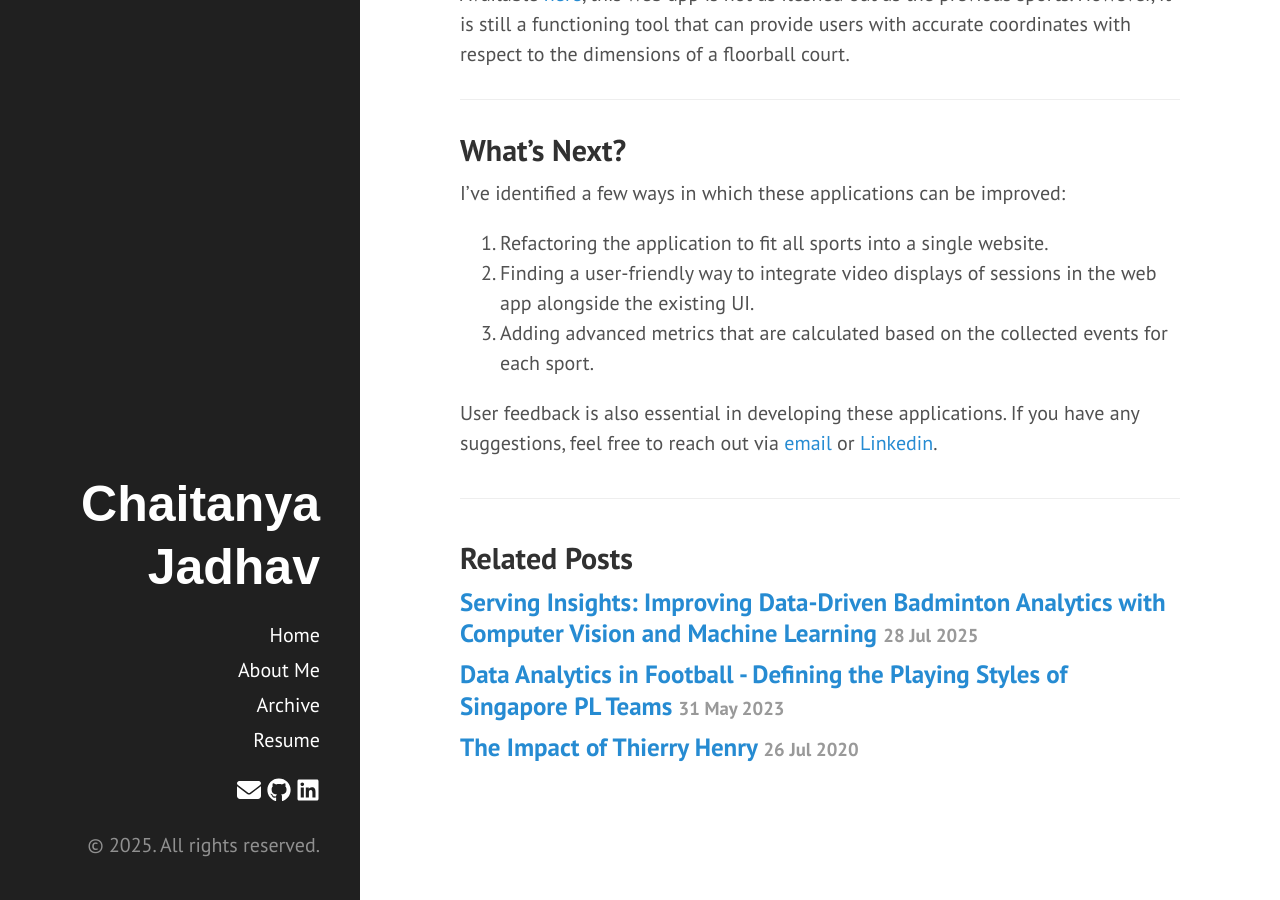
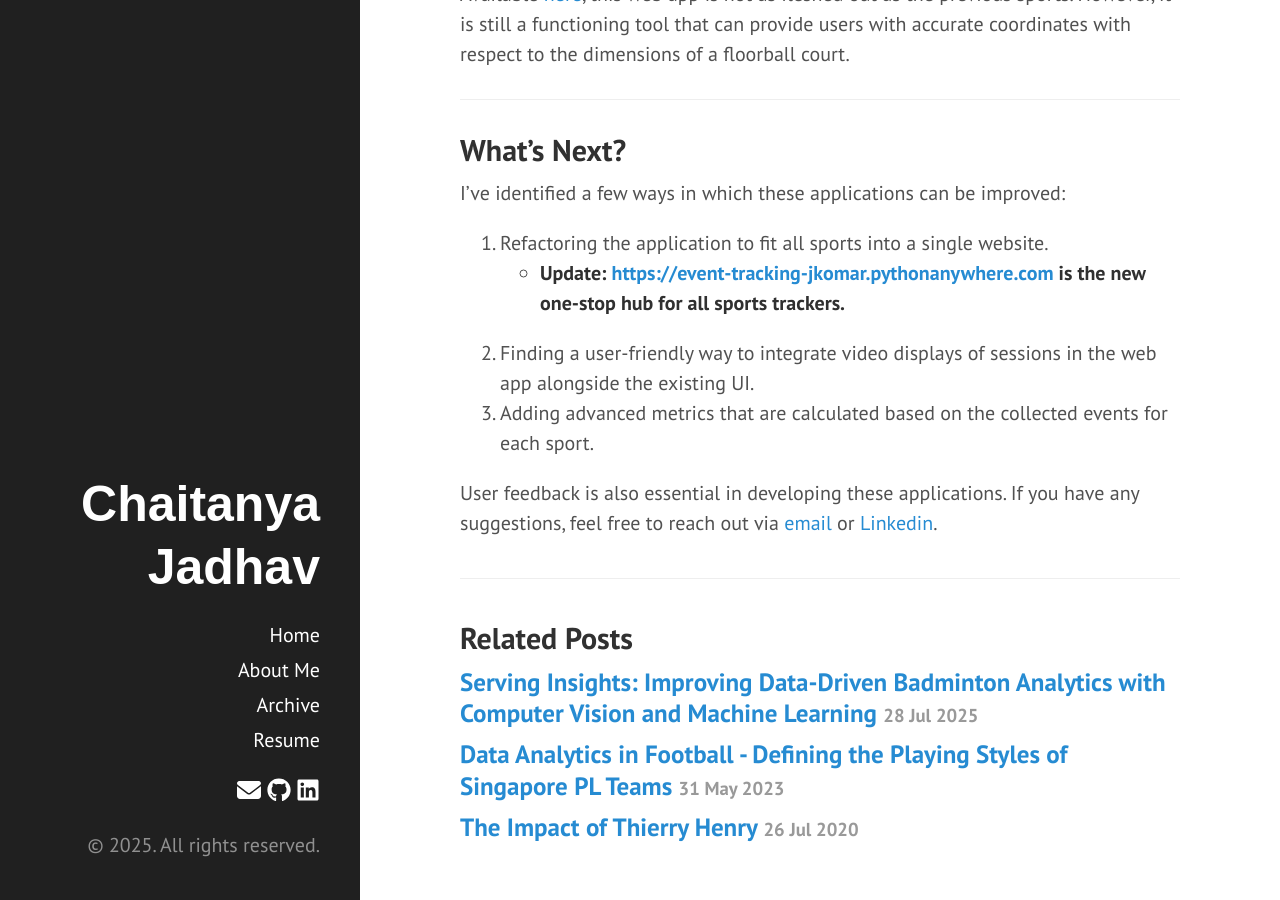
Before and after one commit to indicium15/personal-site, a Jekyll site: the page built from _posts/2025-07-03-open-source-web-apps-for-sports-event-tracking.md, in a window 1280 px wide and 900 px high, scrolled down 2475 px. Built offline with Jekyll 4.4.1, drawn with Linux system fonts in a browser that asks for light colours; part of the change alters nothing that is shown.

Commit message:
Update links for event tracker post

```diff
--- a/_posts/2025-07-03-open-source-web-apps-for-sports-event-tracking.md
+++ b/_posts/2025-07-03-open-source-web-apps-for-sports-event-tracking.md
@@ -16,7 +16,7 @@ When push comes to shove and data needs to be collected manually, open source da
 ## Available Sports
 ### Football
 <p class="full-width"><img src="{{'/'|relative_url}}assets/data-collection-apps/football.png" alt="Screenshot of Football Event Tracker" align="center"/></p>
-Available [here](https://splxgoal-jkomar.pythonanywhere.com/), the football event tracker was the first application to be developed. After a few development iterations, it now contains the following features:
+Available [here](https://event-tracking-jkomar.pythonanywhere.com/football/), the football event tracker was the first application to be developed. After a few development iterations, it now contains the following features:
 
 1. A timer to record the timestamp of session events
 2. Keyboard shortcut support for faster tagging
@@ -30,13 +30,13 @@ After tagging events, users can download a CSV with event information and a PDF
 
 ### Tennis
 <p class="full-width"><img src="{{'/'|relative_url}}assets/data-collection-apps/tennis.png" alt="Screenshot of Tennis Event Tracker" align="center"/></p>
-Available [here](https://tennis-dash-jkomar.pythonanywhere.com/), this web app builds upon the features of the football tracker while incorporating relevant data fields such as Grip and Outcome.
+Available [here](https://event-tracking-jkomar.pythonanywhere.com/tennis/), this web app builds upon the features of the football tracker while incorporating relevant data fields such as Grip and Outcome.
 
 <hr>
 
 ### Floorball
 <p class="full-width"><img src="{{'/'|relative_url}}assets/data-collection-apps/floorball.png" alt="Screenshot of Floorball Event Tracker" align="center"/></p>
-Available [here](https://dash-jkomar.pythonanywhere.com/), this web app is not as fleshed out as the previous sports. However, it is still a functioning tool that can provide users with accurate coordinates with respect to the dimensions of a floorball court.
+Available [here](https://event-tracking-jkomar.pythonanywhere.com/floorball/), this web app is not as fleshed out as the previous sports. However, it is still a functioning tool that can provide users with accurate coordinates with respect to the dimensions of a floorball court.
 
 <hr>
 
@@ -44,6 +44,7 @@ Available [here](https://dash-jkomar.pythonanywhere.com/), this web app is not a
 I've identified a few ways in which these applications can be improved:
 
 1. Refactoring the application to fit all sports into a single website.
+    - **Update: [https://event-tracking-jkomar.pythonanywhere.com](https://event-tracking-jkomar.pythonanywhere.com) is the new one-stop hub for all sports trackers.**
 2. Finding a user-friendly way to integrate video displays of sessions in the web app alongside the existing UI.
 3. Adding advanced metrics that are calculated based on the collected events for each sport.
 
```
